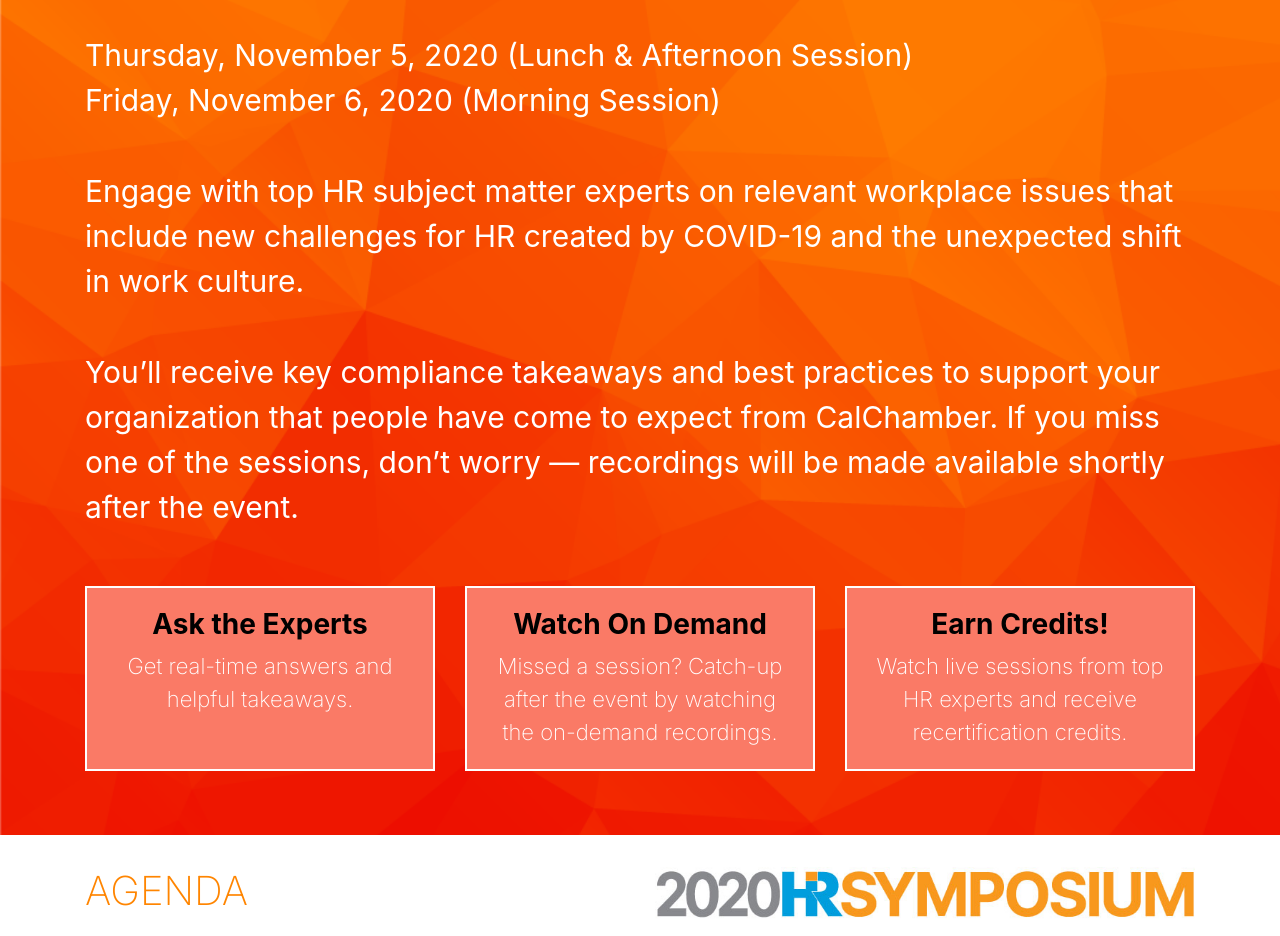
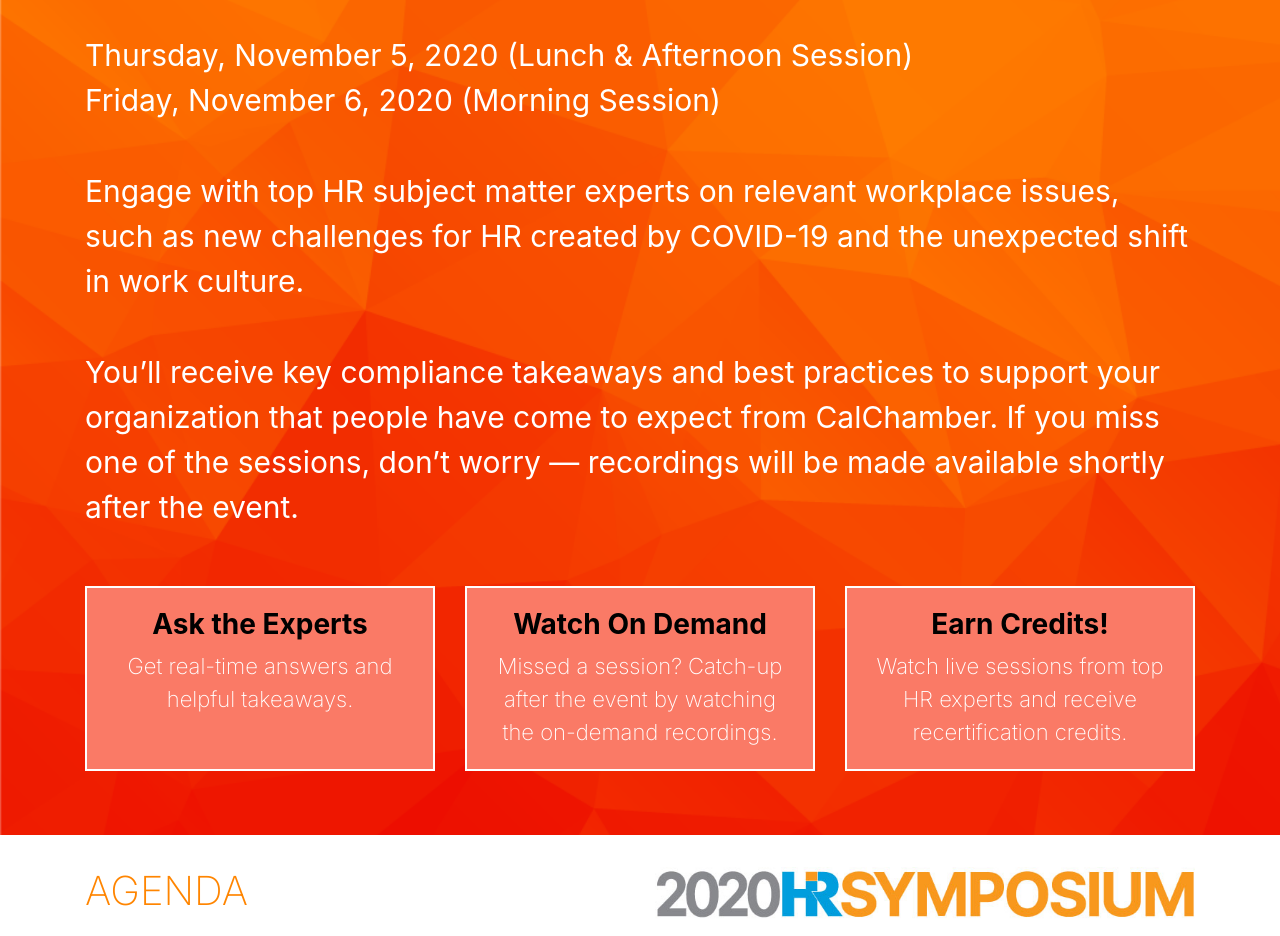
Before and after one commit to kwoulfe/HR-Symposium, a plain HTML site: page index.html in a window 1280 px wide. Shown: the part 999-1935 px from the top of the page. Drawn offline with nearby package versions, Linux system fonts and the light colour scheme; a web font is replaced by a local one.

Commit message:
9-7 changes

```diff
--- a/index.html
+++ b/index.html
@@ -137,7 +137,7 @@
                       <p>CalChamber's annual HR Symposium is a thoughtfully scheduled virtual program that features two half days of live presentations.</p>
                       <p>Thursday, November 5, 2020 (Lunch & Afternoon Session)<br />
                       Friday, November 6, 2020 (Morning Session)</p>
-                      <p>Engage with top HR subject matter experts on relevant workplace issues that include new challenges for HR created by COVID-19 and the unexpected shift in work culture.</p>
+                      <p>Engage with top HR subject matter experts on relevant workplace issues, such as new challenges for HR created by COVID-19 and the unexpected shift in work culture.</p>
                       <p>You’ll receive key compliance takeaways and best practices to support your organization that people have come to expect from CalChamber. If you miss one of the sessions, don’t worry &mdash; recordings will be made available shortly after the event.</p>
                     </div>
                   </div>
```
